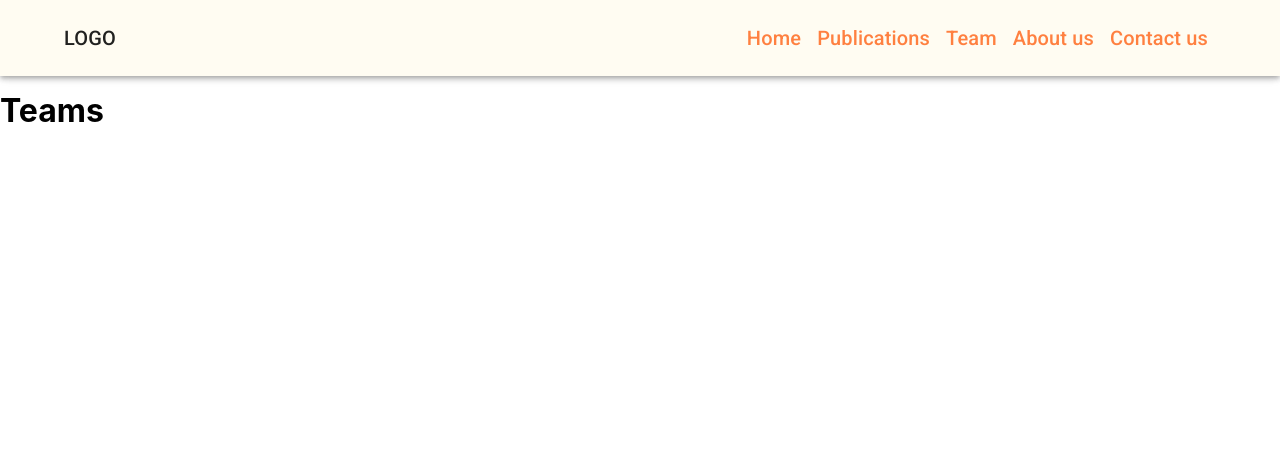
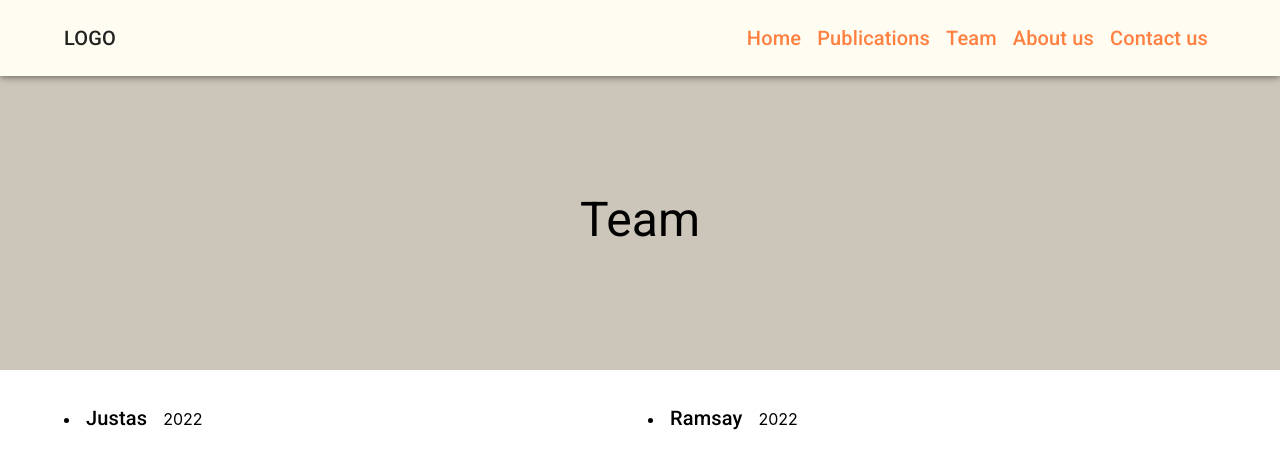
Before and after one commit to justo202/vampire-website, a React (Create React App) app: page /team in a window 1280 px wide. Shown: the top 468 px of the page. Built offline with nearby package versions, Linux system fonts and the light colour scheme.

Commit message:
initial teams page setup

```diff
--- a/package.json
+++ b/package.json
@@ -20,6 +20,7 @@
     "react-router-dom": "^6.2.1",
     "react-scripts": "^4.0.3",
     "styled-components": "^5.3.3",
+    "uuid": "^8.3.2",
     "web-vitals": "^1.0.1"
   },
   "scripts": {
--- a/src/components/NavbarComponent.js
+++ b/src/components/NavbarComponent.js
@@ -1,58 +1,58 @@
- import React, { useState } from "react";
-
-import { Toolbar, AppBar, Typography, Container, Button, Box, IconButton, Menu, MenuItem } from "@mui/material";
-import MenuIcon from '@mui/icons-material/Menu';
-import { Link } from "react-router-dom";
-import { makeStyles } from "@mui/styles";
-
+import MenuIcon from "@mui/icons-material/Menu";
+import {
+  AppBar,
+  Box,
+  Button,
+  Container,
+  IconButton,
+  Menu,
+  MenuItem,
+  Toolbar,
+  Typography,
+} from "@mui/material";
+import {makeStyles} from "@mui/styles";
+import React, {useState} from "react";
+import {Link} from "react-router-dom";
 
 const useStyles = makeStyles(() => {
   return {
     toolbarHeigh: {
-      padding: '35px'
+      padding: "35px",
     },
     navLinks: {
-      textDecoration: 'none',
-      textTransform: 'none',
-      color: 'inherit'
-
-    }
-  }
-
-})
+      textDecoration: "none",
+      textTransform: "none",
+      color: "inherit",
+    },
+  };
+});
 const Navbar = () => {
   const styles = useStyles();
-
 
   const [anchorElNav, setAnchorElNav] = useState(null);
 
   const pages = [
     {
-        key: 1,
       name: "Home",
-        url: "/"
+      url: "/",
     },
     {
       name: "Publications",
-        url: "/publications"
+      url: "/publications",
     },
     {
-        key: 2,
       name: "Team",
-        url: "/team"
+      url: "/team",
     },
     {
-        key: 3,
       name: "About us",
-        url: "/about"
+      url: "/about",
     },
     {
-        key: 4,
       name: "Contact us",
-        url: "contact"
-      }
-
-    ]
+      url: "contact",
+    },
+  ];
 
   const handleOpenNavMenu = (event) => {
     setAnchorElNav(event.currentTarget);
@@ -64,70 +64,70 @@ const useStyles = makeStyles(() => {
 
   return (
     <>
-        <AppBar color="lightBackground">
-            <Container >
-                <Toolbar   disableGutters>
+      <AppBar color='lightBackground'>
+        <Container>
+          <Toolbar disableGutters>
             <Typography
-                        variant="h6"
+              variant='h6'
               noWrap
-                        sx={{ flexGrow: 1, display: { xs: 'none', md: 'flex' } }}
+              sx={{flexGrow: 1, display: {xs: "none", md: "flex"}}}
             >
               LOGO
             </Typography>
-                    <Box sx={{ flexGrow: 1, display: { xs: 'flex', md: 'none' } }}>
+            <Box sx={{flexGrow: 1, display: {xs: "flex", md: "none"}}}>
               <IconButton
-                            size="large"
-                            aria-label="account of current user"
-                            aria-controls="menu-appbar"
-                            aria-haspopup="true"
+                size='large'
+                aria-label='account of current user'
+                aria-controls='menu-appbar'
+                aria-haspopup='true'
                 onClick={handleOpenNavMenu}
-                            color="inherit"
+                color='inherit'
               >
                 <MenuIcon />
               </IconButton>
               <Menu
-                    id="menu-appbar"
+                id='menu-appbar'
                 anchorEl={anchorElNav}
                 anchorOrigin={{
-                      vertical: 'bottom',
-                      horizontal: 'left',
+                  vertical: "bottom",
+                  horizontal: "left",
                 }}
                 keepMounted
                 transformOrigin={{
-                      vertical: 'top',
-                      horizontal: 'left',
+                  vertical: "top",
+                  horizontal: "left",
                 }}
                 open={Boolean(anchorElNav)}
                 onClose={handleCloseNavMenu}
                 sx={{
-                      display: { xs: 'block', md: 'none' },
+                  display: {xs: "block", md: "none"},
                 }}
               >
-                    {pages.map(page => (
-                    <MenuItem key={page.key} onClick={handleCloseNavMenu}>
-                      <Typography textAlign="center"><Link className={styles.navLinks} to={page.url}>{page.name}</Link></Typography>
+                {pages.map((page, idx) => {
+                  return (
+                    <MenuItem key={idx} onClick={handleCloseNavMenu}>
+                      <Typography textAlign='center'>
+                        <Link className={styles.navLinks} to={page.url}>
+                          {page.name}
+                        </Link>
+                      </Typography>
                     </MenuItem>
-                    ))}
+                  );
+                })}
               </Menu>
             </Box>
             <Typography
-                        variant="h6"
+              variant='h6'
               noWrap
-                        sx={{ flexGrow: 1, display: { xs: 'flex', md: 'none' } }}
+              sx={{flexGrow: 1, display: {xs: "flex", md: "none"}}}
             >
               LOGO
             </Typography>
-                    <Box sx={{ display: { xs: 'none', md: 'flex' } }}>
-                        {pages.map(page => (
-                          <Button  color="accent"key={page.key} sx={{ my: 2, display: 'block' }}>
-                            <Link  className={styles.navLinks} to={page.url} >
-                            <Typography
-                            variant="h6"
-
-                            >
-                              {page.name}
-                            </Typography>
-
+            <Box sx={{display: {xs: "none", md: "flex"}}}>
+              {pages.map((page, idx) => (
+                <Button color='accent' key={idx} sx={{my: 2, display: "block"}}>
+                  <Link className={styles.navLinks} to={page.url}>
+                    <Typography variant='h6'>{page.name}</Typography>
                   </Link>
                 </Button>
               ))}
@@ -137,10 +137,7 @@ const useStyles = makeStyles(() => {
       </AppBar>
       <div className={styles.toolbarHeigh}></div>
     </>
-
   );
-
-
-}
+};
 
 export default Navbar;
--- /dev/null
+++ b/src/data/team.json
@@ -0,0 +1,14 @@
+{
+  "team": {
+    "13c22f9f-f44c-428b-892c-839b34bd2bdb": {
+      "id": "13c22f9f-f44c-428b-892c-839b34bd2bdb",
+      "name": "Justas",
+      "dateJoined": 2022
+    },
+    "13c22f9f-f44c-428b-892c-839b34bd2bdc": {
+      "id": "13c22f9f-f44c-428b-892c-839b34bd2bdc",
+      "name": "Ramsay",
+      "dateJoined": 2022
+    }
+  }
+}
--- a/src/pages/TeamPage.js
+++ b/src/pages/TeamPage.js
@@ -1,13 +1,32 @@
+import {Container, Grid, Typography} from "@mui/material";
 import React from "react";
+import Jumbotron from "../components/JumbotronComponent";
+import {team} from "../data/team.json";
 
 const Team = () => {
-
-    return(
-        <div>
-        <h1>Teams</h1>
-        </div>
-    );
-
-}
+  return (
+    <>
+      <Jumbotron title='Team' />
+      <Container sx={{maxWidth: 1200, margin: "2rem auto"}}>
+        <Grid container spacing={2}>
+          {Object.values(team).length > 0 &&
+            Object.values(team).map((member) => {
+              return (
+                <Grid item xs={6} key={member.id} component='li'>
+                  <Typography
+                    variant='h6'
+                    sx={{display: "inline-block", marginRight: "1rem"}}
+                  >
+                    {member.name}
+                  </Typography>
+                  <Typography variant='span'>{member.dateJoined}</Typography>
+                </Grid>
+              );
+            })}
+        </Grid>
+      </Container>
+    </>
+  );
+};
 
 export default Team;
```
Also changed, not shown: 2 other files (tests, documents, lock files or other folders). Lines whose indentation alone changed are shown as unchanged.
